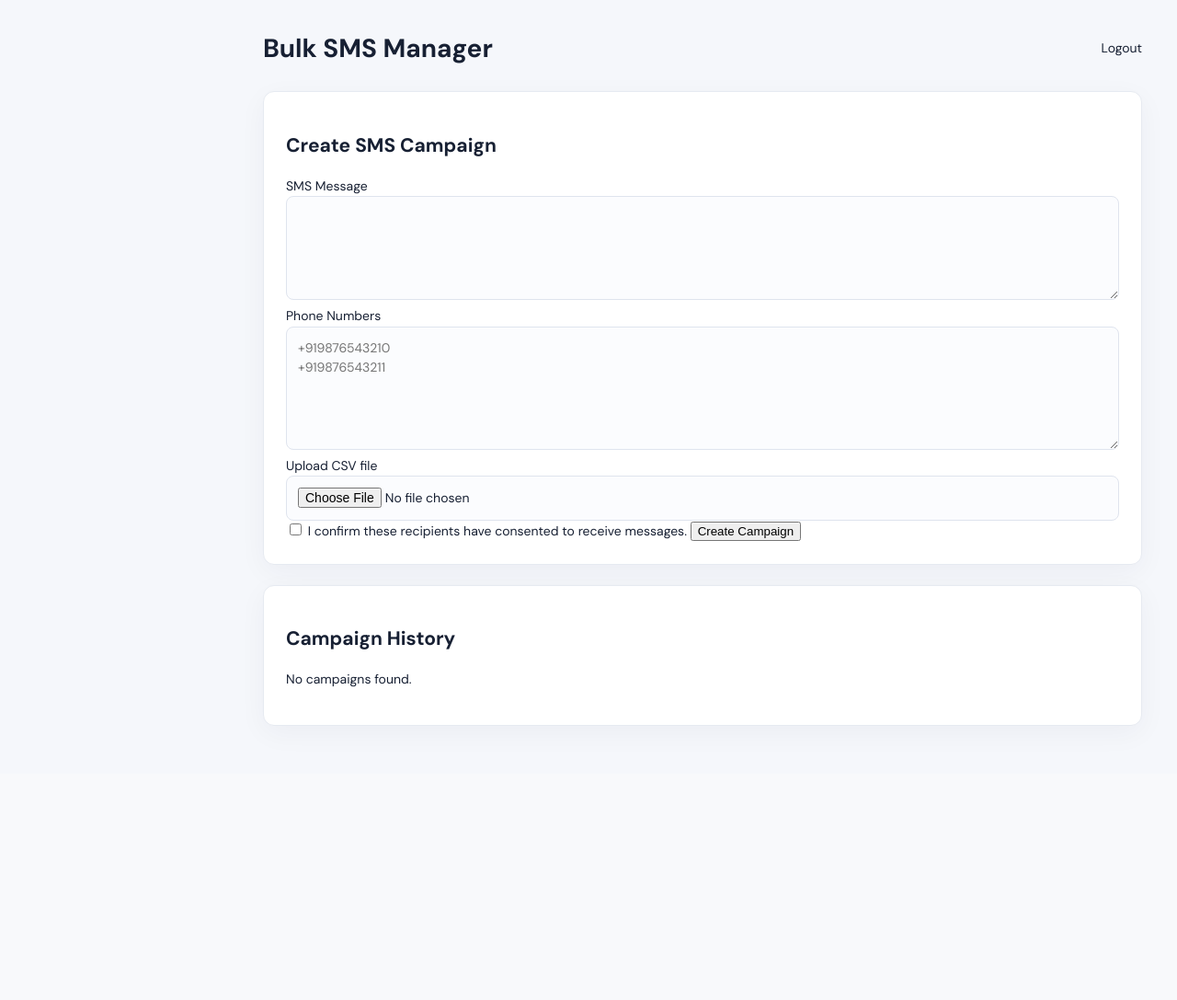
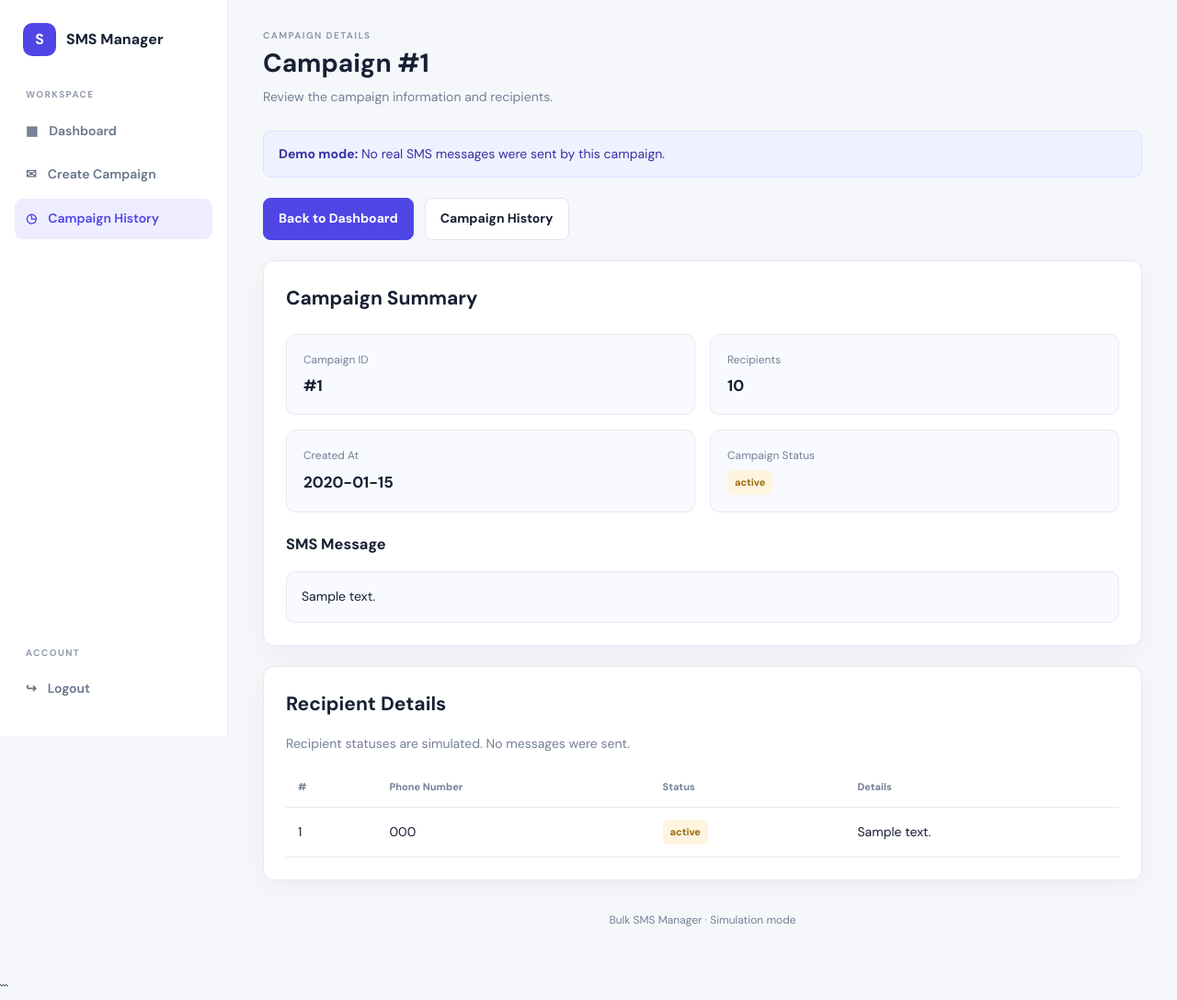
Before and after one commit to sachindeal4loans-ctrl/bulk-sms, a FastAPI app: page /campaign/1 in a window 1280 px wide. Shown: the whole page at 92% size. Before the commit the page ends 789 px from the top, so only its background shows below. Run offline with FastAPI, Linux system fonts and the light colour scheme; the visitor is signed in with stand-in values (Sample User, id 1); tables that the repository leaves empty hold one stand-in row (values such as "Sample post").

Commit message:
Update campaign.html

````diff
--- a/templates/campaign.html
+++ b/templates/campaign.html
@@ -1,85 +1,244 @@
-
 <!DOCTYPE html>
 <html lang="en">
 <head>
     <meta charset="UTF-8">
-    <meta name="viewport" content="width=device-width, initial-scale=1">
-    <title>Bulk SMS Manager</title>
+    <meta name="viewport" content="width=device-width, initial-scale=1.0">
+    <title>Campaign Details | Bulk SMS Manager</title>
     <link rel="stylesheet" href="/static/style.css">
+
+    <style>
+        .detail-grid {
+            display: grid;
+            grid-template-columns: repeat(2, minmax(0, 1fr));
+            gap: 16px;
+            margin: 22px 0;
+        }
+
+        .detail-item {
+            padding: 18px;
+            background: #f8faff;
+            border: 1px solid #e6eaf1;
+            border-radius: 10px;
+            min-width: 0;
+        }
+
+        .detail-label {
+            font-size: 12px;
+            color: #748096;
+            margin-bottom: 6px;
+        }
+
+        .detail-value {
+            font-size: 17px;
+            font-weight: 700;
+            overflow-wrap: anywhere;
+        }
+
+        .message-box {
+            background: #f8faff;
+            border: 1px solid #e6eaf1;
+            padding: 16px;
+            border-radius: 10px;
+            white-space: pre-wrap;
+            overflow-wrap: anywhere;
+        }
+
+        .page-actions {
+            display: flex;
+            gap: 12px;
+            flex-wrap: wrap;
+            margin-bottom: 22px;
+        }
+
+        .btn {
+            display: inline-flex;
+            justify-content: center;
+            align-items: center;
+            padding: 11px 16px;
+            border-radius: 8px;
+            border: 1px solid #dfe4ee;
+            font-weight: 700;
+            cursor: pointer;
+        }
+
+        .btn-primary {
+            background: #4f46e5;
+            color: white;
+            border-color: #4f46e5;
+        }
+
+        .btn-outline {
+            background: white;
+            color: #172033;
+        }
+
+        .status-note {
+            padding: 14px 16px;
+            margin-bottom: 22px;
+            border: 1px solid #dbe3ff;
+            background: #eef2ff;
+            color: #3730a3;
+            border-radius: 9px;
+        }
+
+        .status-pill {
+            display: inline-block;
+            background: #fff4df;
+            color: #9a6b0c;
+            border-radius: 6px;
+            padding: 5px 8px;
+            font-size: 11px;
+            font-weight: 700;
+        }
+
+        @media (max-width: 650px) {
+            .detail-grid {
+                grid-template-columns: 1fr;
+            }
+
+            .panel {
+                padding: 16px;
+            }
+        }
+    </style>
 </head>
+
 <body>
+<div class="app-shell">
+
+    <aside class="sidebar">
+        <div class="brand">
+            <div class="brand-mark">S</div>
+            <span>SMS Manager</span>
+        </div>
+
+        <div class="nav-label">WORKSPACE</div>
+
+        <a href="/" class="nav-item">
+            <span>▦</span>
+            Dashboard
+        </a>
+
+        <a href="/#create-campaign" class="nav-item">
+            <span>✉</span>
+            Create Campaign
+        </a>
+
+        <a href="/#campaign-history" class="nav-item active">
+            <span>◷</span>
+            Campaign History
+        </a>
+
+        <div class="sidebar-bottom">
+            <div class="nav-label">ACCOUNT</div>
+            <a href="/logout" class="nav-item">
+                <span>↪</span>
+                Logout
+            </a>
+        </div>
+    </aside>
+
     <main class="main-content">
+
         <header class="topbar">
-            <h1>Bulk SMS Manager</h1>
-            <a href="/logout">Logout</a>
+            <div>
+                <div class="eyebrow">CAMPAIGN DETAILS</div>
+                <h1>Campaign #{{ campaign.id }}</h1>
+                <p style="color:var(--muted); margin:5px 0 0;">
+                    Review the campaign information and recipients.
+                </p>
+            </div>
         </header>
 
+        <div class="status-note">
+            <strong>Demo mode:</strong>
+            No real SMS messages were sent by this campaign.
+        </div>
+
+        <div class="page-actions">
+            <a href="/" class="btn btn-primary">Back to Dashboard</a>
+            <a href="/#campaign-history" class="btn btn-outline">
+                Campaign History
+            </a>
+        </div>
+
         <section class="panel">
-            <h2>Create SMS Campaign</h2>
+            <h2 style="margin-top:0;">Campaign Summary</h2>
 
-            <form action="/campaign" method="post"
-                  enctype="multipart/form-data">
+            <div class="detail-grid">
+                <div class="detail-item">
+                    <div class="detail-label">Campaign ID</div>
+                    <div class="detail-value">#{{ campaign.id }}</div>
+                </div>
 
-                <label for="message">SMS Message</label>
-                <textarea id="message" name="message"
-                          rows="4" maxlength="1000"
-                          required></textarea>
+                <div class="detail-item">
+                    <div class="detail-label">Recipients</div>
+                    <div class="detail-value">{{ campaign.total }}</div>
+                </div>
 
-                <label for="numbers_text">Phone Numbers</label>
-                <textarea id="numbers_text" name="numbers_text"
-                          rows="5"
-                          placeholder="+919876543210&#10;+919876543211"></textarea>
+                <div class="detail-item">
+                    <div class="detail-label">Created At</div>
+                    <div class="detail-value">{{ campaign.created_at }}</div>
+                </div>
 
-                <label for="contacts_file">Upload CSV file</label>
-                <input id="contacts_file" name="contacts_file"
-                       type="file" accept=".csv">
+                <div class="detail-item">
+                    <div class="detail-label">Campaign Status</div>
+                    <div>
+                        <span class="status-pill">{{ campaign.status }}</span>
+                    </div>
+                </div>
+            </div>
 
-                <label>
-                    <input type="checkbox" name="consent"
-                           value="yes" required>
-                    I confirm these recipients have consented to receive messages.
-                </label>
-
-                <button type="submit">Create Campaign</button>
-            </form>
+            <h3>SMS Message</h3>
+            <div class="message-box">{{ campaign.message }}</div>
         </section>
 
         <section class="panel">
-            <h2>Campaign History</h2>
+            <h2 style="margin-top:0;">Recipient Details</h2>
+            <p style="color:var(--muted);">
+                Recipient statuses are simulated. No messages were sent.
+            </p>
 
-            {% if campaigns %}
+            {% if recipients %}
             <div class="table-wrap">
                 <table>
                     <thead>
                         <tr>
-                            <th>Campaign ID</th>
-                            <th>Created</th>
-                            <th>Recipients</th>
+                            <th>#</th>
+                            <th>Phone Number</th>
                             <th>Status</th>
                             <th>Details</th>
                         </tr>
                     </thead>
+
                     <tbody>
-                        {% for campaign in campaigns %}
+                        {% for recipient in recipients %}
                         <tr>
-                            <td>{{ campaign.id }}</td>
-                            <td>{{ campaign.created_at }}</td>
-                            <td>{{ campaign.total }}</td>
-                            <td>{{ campaign.status }}</td>
+                            <td>{{ loop.index }}</td>
+                            <td>{{ recipient.phone }}</td>
                             <td>
-                                <a href="/campaign/{{ campaign.id }}">
-                                    View
-                                </a>
+                                <span class="status-pill">
+                                    {{ recipient.status }}
+                                </span>
                             </td>
+                            <td>{{ recipient.detail }}</td>
                         </tr>
                         {% endfor %}
                     </tbody>
                 </table>
             </div>
             {% else %}
-            <p>No campaigns found.</p>
+            <p>No recipient records were found for this campaign.</p>
             {% endif %}
         </section>
+
+        <footer style="text-align:center; color:var(--muted);
+                       padding:12px 0 25px; font-size:12px;">
+            Bulk SMS Manager · Simulation mode
+        </footer>
+
     </main>
+</div>
 </body>
 </html>
+```
````
